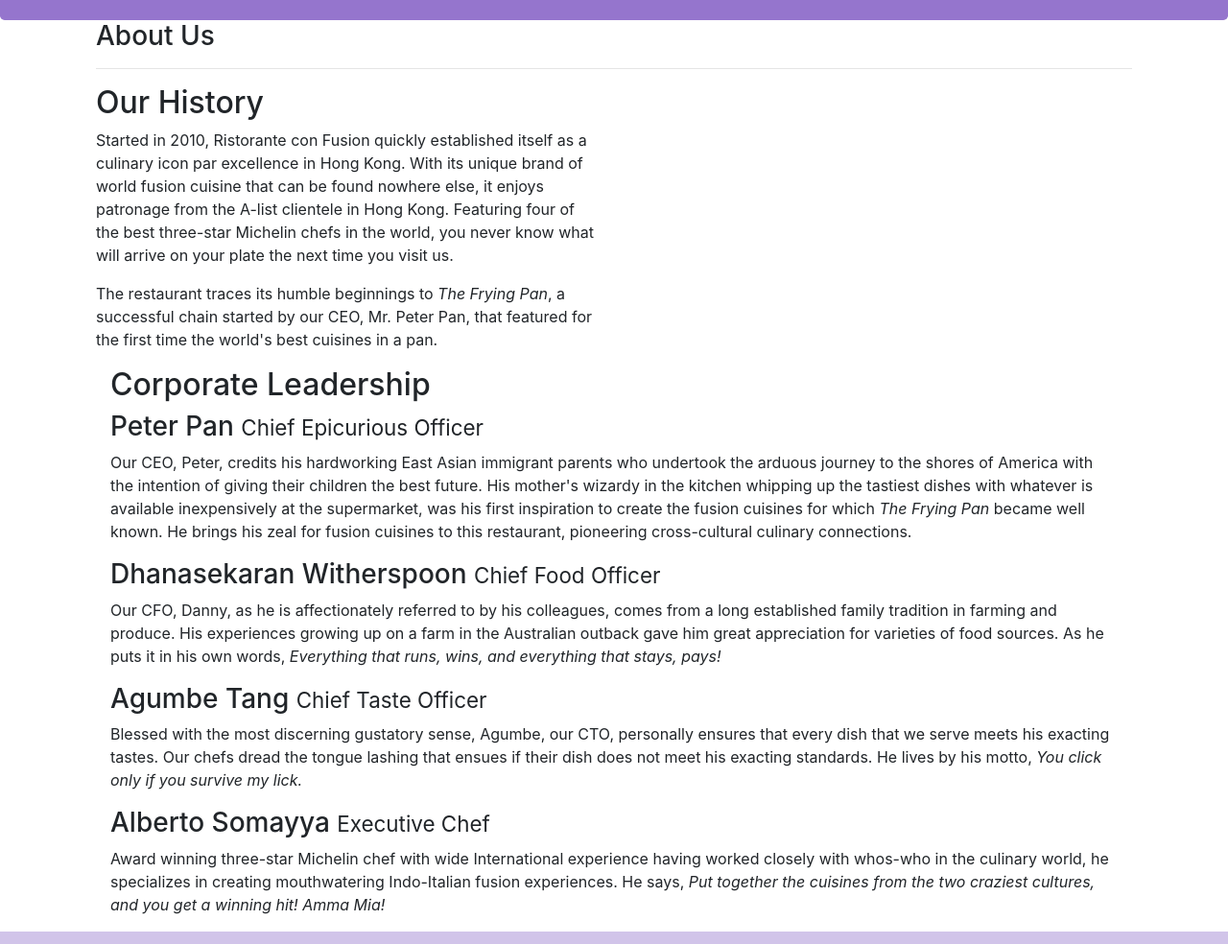
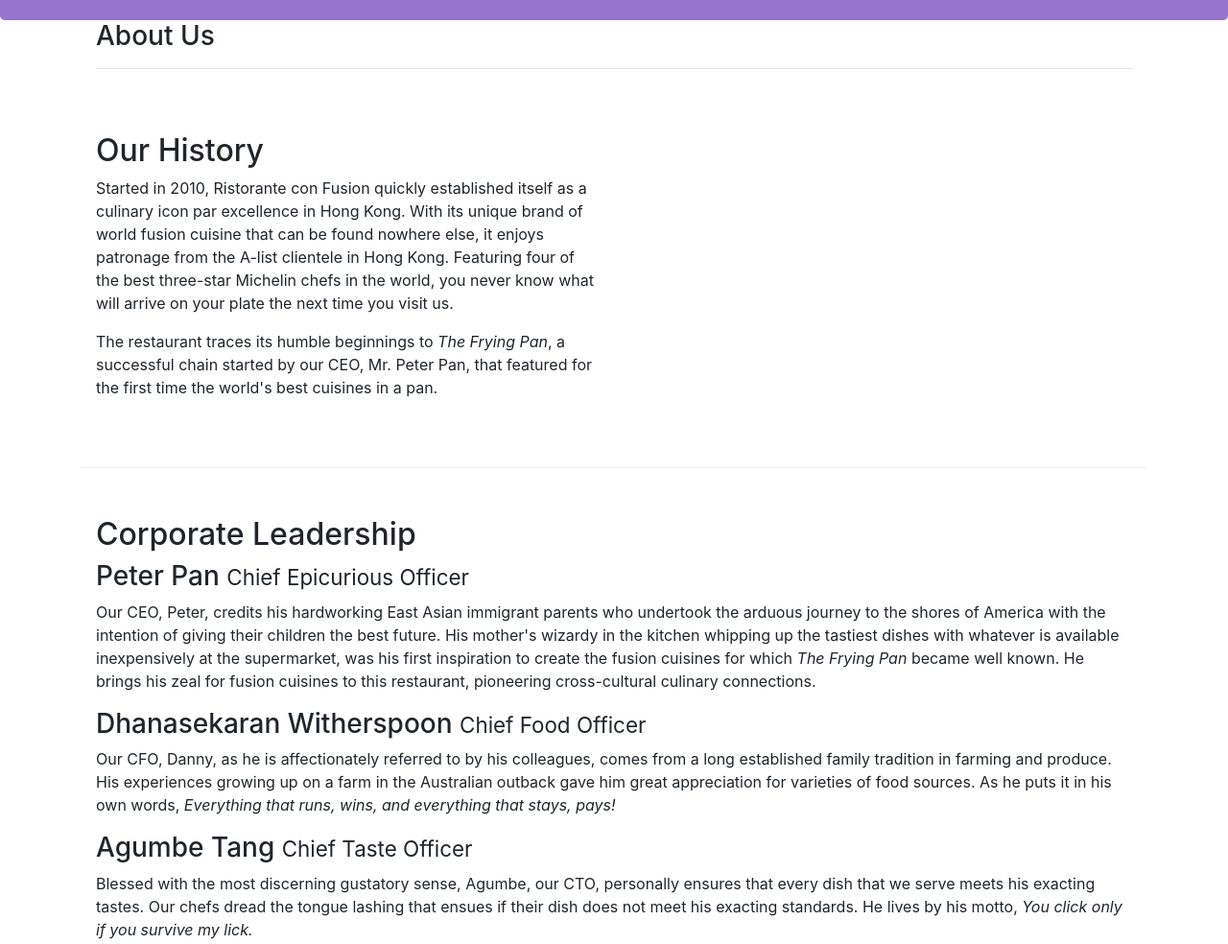
Before and after one commit to boxnbeeson/courseraBSpractice, a website: page aboutus.html in a window 1280 px wide. Shown: the part 240-1224 px from the top of the page at 96% size. Drawn offline with nearby package versions, Linux system fonts and the light colour scheme.

Commit message:
Fixed errors in my code. Specifically, switched row-header to row-content

```diff
--- a/aboutus.html
+++ b/aboutus.html
@@ -37,8 +37,8 @@
             </div>
         </div>
 
-        <div class="row row-header">
-            <div class="col-6 col-sm-6">
+        <div class="row row-content">
+            <div class="col-12 col-sm-6">
                 <h2>Our History</h2>
                 <p>Started in 2010, Ristorante con Fusion quickly established itself as a culinary icon par excellence
                     in Hong Kong. With its unique brand of world fusion cuisine that can be found nowhere else, it
@@ -53,7 +53,7 @@
         </div>
 
 
-        <div class="container">
+        <div class="row row-content">
             <div class="col-12 col-sm-12">
                 <h2>Corporate Leadership</h2>
                 <h3>Peter Pan <small>Chief Epicurious Officer</small></h3>
```
